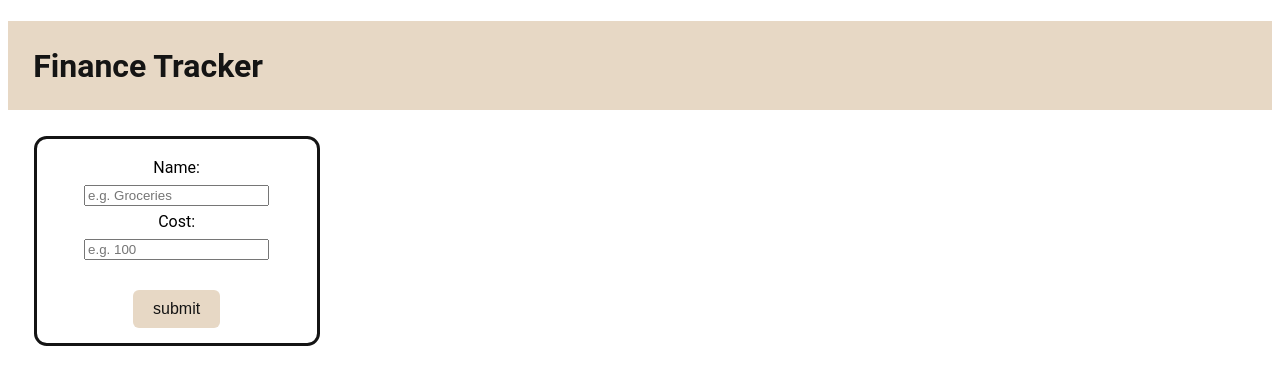
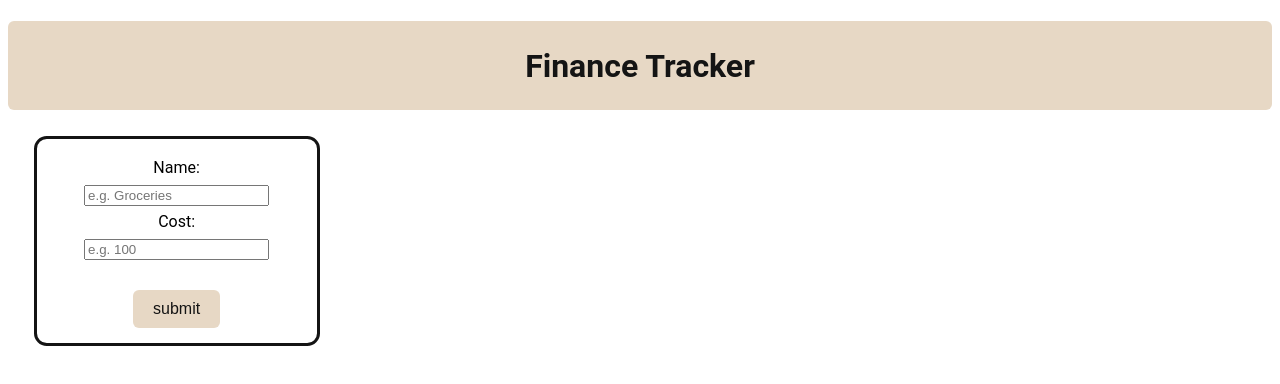
Before and after one commit to anything70/project1, a website with bundled scripts: page index.html in a window 1280 px wide. Built offline with nearby package versions, Linux system fonts and the light colour scheme.

Commit message:
css changes

```diff
--- a/index.js
+++ b/index.js
@@ -3,17 +3,17 @@ import sqlite3 from "sqlite3";
 
 const db = new sqlite3.Database("finances.db",sqlite3.OPEN_READWRITE, (err)=> {
     if (err) return console.error(err.message);
-});
+}); //opens database
 
 let sql = 'CREATE TABLE IF NOT EXISTS finances (id INTEGER PRIMARY KEY, name TEXT, value REAL)'
 db.run(sql)
+//creates database and doesn't return error if already exists
 
 sql = "INSERT INTO finances (name, value) values (?,?)"
-
-
 db.run(sql,[test, 1], (err)=> {
     if (err) return console.error(err.message);
 })
+//inserts list values into database
 
 sql = "SELECT * FROM finances";
 db.all(sql, [], (err, rows) => {
@@ -22,3 +22,9 @@ db.all(sql, [], (err, rows) => {
         console.log(row);
     });
 });
+//queries from db
+
+
+// sql = "DROP TABLE IF EXISTS finances"
+// db.run(sql)
+// ^^ KEEP AS COMMENT, ONLY USE IF WANT TO DELETE DB!
--- a/styles.css
+++ b/styles.css
@@ -20,6 +20,8 @@ h1 {
   background-color:#e7d8c5;
   padding: 2%;
   font-size: 2em;
+  border-radius: 6px;
+  text-align: center;
 }
 
 .button {
```
